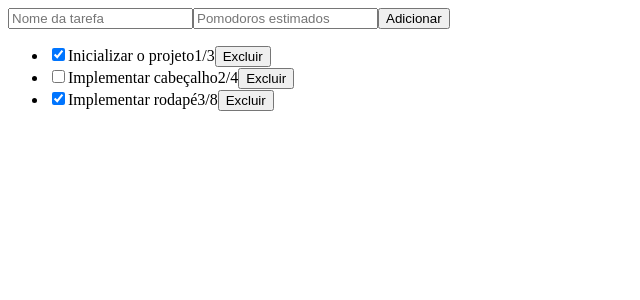
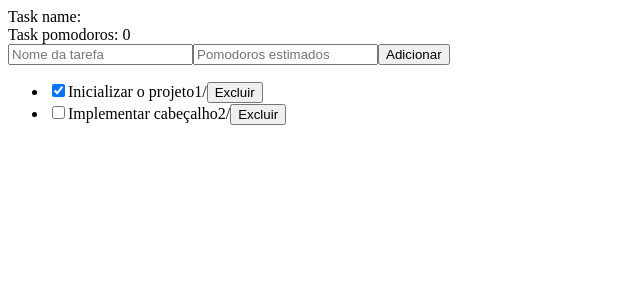
Before and after one commit to VictorTurraF/pomodoro-todo-list-video, a React (Vite) app: page / in a window 1280 px wide. Shown: the top 300 px of the page, without its empty margins (0-640 px from the left). Built offline with nearby package versions, Linux system fonts and the light colour scheme.

Commit message:
feat: state management

```diff
--- a/src/App.jsx
+++ b/src/App.jsx
@@ -1,18 +1,49 @@
+import { useState } from "react"
 import Task from "./components/Task"
 
 function App() {
+  // React Hook useState
+  const [taskName, setTaskName] = useState("")
+  const [taskPomodoros, setTaskPomodoros] = useState(0)
+
+  const tasks = [
+    { id: "1", name: "Inicializar o projeto", actPomodoros: 1, totalPomodoros: 3, isFinished: true },
+    { id: "2", name: "Implementar cabeçalho", actPomodoros: 2, totalPomodoros: 4, isFinished: false },
+  ]
+
+  function handleSubmit(event) {
+    // Desabilitar comportamento padrão
+    event.preventDefault();
+
+    // Desestruturar elementos input
+    const { target: [taskNameInput, taskPomodorosInput] } = event
+
+    // Disparar atualizações de estado
+    setTaskName(taskNameInput.value);
+    setTaskPomodoros(taskPomodorosInput.value);
+  }
+
 
   return (
     <div>
-      <form>
+      Task name: {taskName} <br/>
+      Task pomodoros: {taskPomodoros}
+
+      <form onSubmit={handleSubmit}>
         <input type="text" placeholder="Nome da tarefa"/>
         <input type="number" placeholder="Pomodoros estimados"/>
         <button type="submit">Adicionar</button>
       </form>
       <ul>
-        <Task name="Inicializar o projeto" actPomodoros={1} totalPomodoros={3} isFinished />
-        <Task name="Implementar cabeçalho" actPomodoros={2} totalPomodoros={4} />
-        <Task name="Implementar rodapé" actPomodoros={3} totalPomodoros={8} isFinished />
+        {tasks.map(task => (
+          <Task
+            key={task.id}
+            name={task.name}
+            actPomodoros={task.actPomodoros}
+            totalPomodoros={tasks.totalPomodoros}
+            isFinished={task.isFinished}
+          />
+        ))}
       </ul>
     </div>
   )
```
